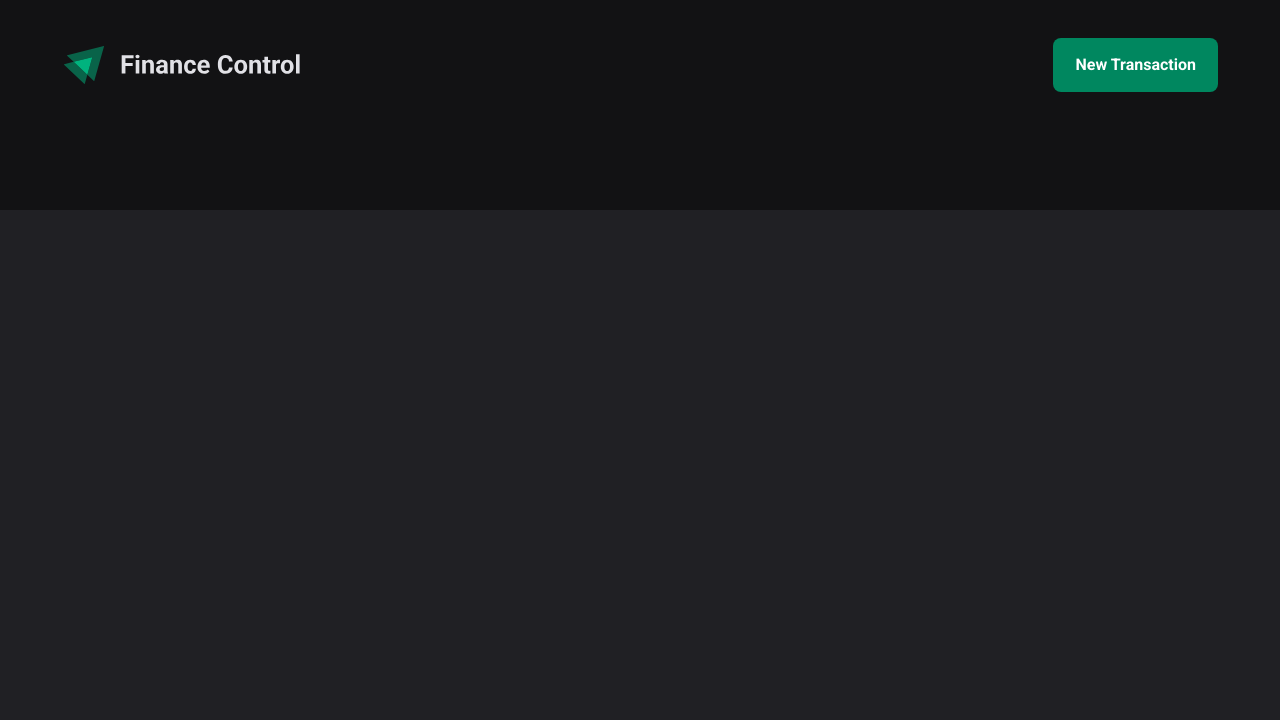
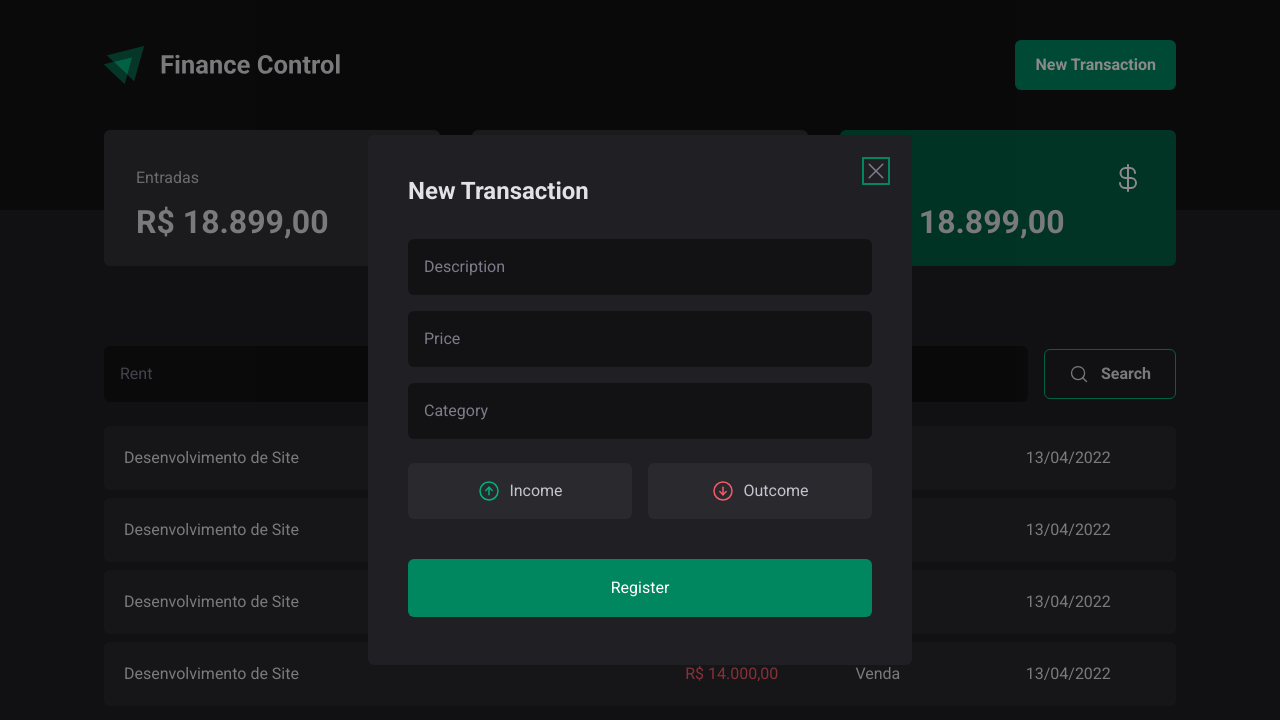
Before and after one commit to joaogabrielf/finance-control, a React (Vite) app: page / in a window 1280 px wide. Both pictures are taken after a click on the button "New Transaction". Shown: the top 720 px of the page. Built offline with nearby package versions, Linux system fonts and the light colour scheme.

Commit message:
feat: finishing interface

```diff
--- a/package.json
+++ b/package.json
@@ -10,6 +10,9 @@
     "preview": "vite preview"
   },
   "dependencies": {
+    "@radix-ui/react-dialog": "^1.0.4",
+    "@radix-ui/react-radio-group": "^1.1.3",
+    "phosphor-react": "^1.4.1",
     "react": "^18.2.0",
     "react-dom": "^18.2.0"
   },
--- a/src/App.tsx
+++ b/src/App.tsx
@@ -1,9 +1,9 @@
-import { Transactions } from './pages/Transactions'
+import { Home } from './pages/Home/Home'
 
 export function App() {
   return (
     <h1 className="">
-      <Transactions />
+      <Home />
     </h1>
   )
 }
--- a/src/components/Header.tsx
+++ b/src/components/Header.tsx
@@ -1,13 +1,20 @@
 import logo from '../assets/logo.svg'
+import * as Dialog from '@radix-ui/react-dialog'
+import { TransactionModal } from './TransactionModal'
 
 export function Header() {
   return (
     <header className="bg-gray-900 px-0 pb-[7.5rem] pt-10">
-      <div className="mx-auto my-0 flex w-full max-w-6xl items-center justify-between px-6 py-0">
+      <div className="mx-auto my-0 flex w-full max-w-[1120px] items-center justify-between px-6 py-0">
         <img src={logo} alt="" />
-        <button className="h-[50px] cursor-pointer rounded-[6px] border-0 bg-green-500 px-5 py-0 font-bold text-white transition-colors duration-300 hover:bg-green-700 hover:duration-100">
-          New Transaction
-        </button>
+        <Dialog.Root>
+          <Dialog.Trigger asChild>
+            <button className="h-[50px] cursor-pointer rounded-[6px] border-0 bg-green-500 px-5 py-0 font-bold text-white transition-colors duration-300 hover:bg-green-700 hover:duration-100">
+              New Transaction
+            </button>
+          </Dialog.Trigger>
+          <TransactionModal />
+        </Dialog.Root>
       </div>
     </header>
   )
--- /dev/null
+++ b/src/components/Summary.tsx
@@ -0,0 +1,32 @@
+import { ArrowCircleDown, ArrowCircleUp, CurrencyDollar } from 'phosphor-react'
+
+export function Summary() {
+  return (
+    <div className="grid translate-y-[-5rem] grid-cols-3 gap-8">
+      <div className="rounded-[6px] bg-gray-600 p-8">
+        <header className="flex items-center justify-between text-gray-300">
+          <span>Entradas</span>
+          <ArrowCircleUp size={32} color="#00b37e" />
+        </header>
+
+        <strong className="mt-4 block text-[2rem]">R$ 18.899,00</strong>
+      </div>
+      <div className="rounded-[6px] bg-gray-600 p-8">
+        <header className="flex items-center justify-between text-gray-300">
+          <span>Saídas</span>
+          <ArrowCircleDown size={32} color="#f75a68" />
+        </header>
+
+        <strong className="mt-4 block text-[2rem]">R$ 18.899,00</strong>
+      </div>
+      <div className="rounded-[6px] bg-green-700 p-8">
+        <header className="flex items-center justify-between text-gray-300">
+          <span>Total</span>
+          <CurrencyDollar size={32} color="#fff" />
+        </header>
+
+        <strong className="mt-4 block text-[2rem]">R$ 18.899,00</strong>
+      </div>
+    </div>
+  )
+}
--- /dev/null
+++ b/src/components/Transaction.tsx
@@ -0,0 +1,18 @@
+interface PriceHighlightProps {
+  variant: 'income' | 'outcome'
+}
+
+export function Transaction({ variant }: PriceHighlightProps) {
+  const color = variant === 'income' ? 'text-green-300' : 'text-red-300'
+
+  return (
+    <div className="flex w-full border-separate border-spacing-y-2">
+      <span className="flex-[4] rounded-l-[6px] bg-gray-700 p-5">
+        Desenvolvimento de Site
+      </span>
+      <span className={`flex-1 bg-gray-700 p-5 ${color}`}>R$ 14.000,00</span>
+      <span className="flex-1 bg-gray-700 p-5">Venda</span>
+      <span className="flex-1 rounded-r-[6px] bg-gray-700 p-5">13/04/2022</span>
+    </div>
+  )
+}
--- /dev/null
+++ b/src/components/TransactionModal.tsx
@@ -0,0 +1,68 @@
+import * as Dialog from '@radix-ui/react-dialog'
+import { ArrowCircleDown, ArrowCircleUp, X } from 'phosphor-react'
+import * as RadioGroup from '@radix-ui/react-radio-group'
+
+export function TransactionModal() {
+  return (
+    <Dialog.Portal>
+      <Dialog.Overlay className="fixed inset-0 h-full w-full bg-[#00000075] " />
+      <Dialog.Content className="fixed left-1/2 top-1/2 min-w-[34rem] -translate-x-1/2 -translate-y-1/2 rounded-[6px] bg-gray-800 p-10 pb-12">
+        <Dialog.Title className="text-2xl font-bold">
+          New Transaction
+        </Dialog.Title>
+
+        <Dialog.Close className="absolute right-6 top-6 cursor-pointer border-0 bg-transparent leading-none text-gray-500">
+          <X size={24} />
+        </Dialog.Close>
+
+        <form className="mt-8 flex flex-col gap-4">
+          <input
+            type="text"
+            placeholder="Description"
+            className="rounded-[6px] border-0 bg-gray-900 p-4 text-gray-300 placeholder:text-gray-500"
+          />
+          <input
+            type="text"
+            placeholder="Price"
+            className="rounded-[6px] border-0 bg-gray-900 p-4 text-gray-300 placeholder:text-gray-500"
+          />
+          <input
+            type="text"
+            placeholder="Category"
+            className="rounded-[6px] border-0 bg-gray-900 p-4 text-gray-300 placeholder:text-gray-500"
+          />
+
+          <RadioGroup.Root className="mt-2 grid grid-cols-2 gap-4">
+            <RadioGroup.Item
+              value="income"
+              className="group flex cursor-pointer items-center justify-center gap-2 rounded-[6px] border-0 bg-gray-700 p-4 text-gray-300 transition-colors data-[state=checked]:bg-green-500 data-[state=checked]:text-white data-[state=unchecked]:hover:bg-gray-600"
+            >
+              <ArrowCircleUp
+                size={24}
+                className="text-green-300 group-data-[state=checked]:text-white"
+              />
+              Income
+            </RadioGroup.Item>
+            <RadioGroup.Item
+              value="outcome"
+              className="group flex cursor-pointer items-center justify-center gap-2 rounded-[6px] border-0 bg-gray-700 p-4 text-gray-300 transition-colors data-[state=checked]:bg-red-500 data-[state=checked]:text-white data-[state=unchecked]:hover:bg-gray-600"
+            >
+              <ArrowCircleDown
+                size={24}
+                className="text-red-300 group-data-[state=checked]:text-white"
+              />
+              Outcome
+            </RadioGroup.Item>
+          </RadioGroup.Root>
+
+          <button
+            type="submit"
+            className="mt-6 h-[58px] cursor-pointer rounded-[6px] border-0 bg-green-500 px-5 py-0 text-white transition-colors duration-200 hover:bg-green-700"
+          >
+            Register
+          </button>
+        </form>
+      </Dialog.Content>
+    </Dialog.Portal>
+  )
+}
--- a/src/index.css
+++ b/src/index.css
@@ -4,7 +4,7 @@
 
 @layer base {
   * {
-    @apply m-0 p-0 box-content;
+    @apply m-0 p-0 box-border;
   }
 
   html, body {
--- /dev/null
+++ b/src/pages/Home/Components/SearchForm.tsx
@@ -0,0 +1,20 @@
+import { MagnifyingGlass } from 'phosphor-react'
+
+export function SearchForm() {
+  return (
+    <form className="flex items-center gap-4">
+      <input
+        type="text"
+        placeholder="Rent"
+        className="flex-1 rounded-[6px] border-0 bg-gray-900 p-4 text-green-300 placeholder:text-gray-500"
+      />
+      <button
+        type="submit"
+        className="flex items-center gap-3 rounded-[6px] border border-solid border-green-300 bg-transparent px-6 py-3 font-bold transition-colors duration-200 hover:border-green-500 hover:bg-green-500 hover:text-white"
+      >
+        <MagnifyingGlass size={20} />
+        Search
+      </button>
+    </form>
+  )
+}
--- /dev/null
+++ b/src/pages/Home/Home.tsx
@@ -0,0 +1,22 @@
+import { Header } from '../../components/Header'
+import { Summary } from '../../components/Summary'
+import { Transaction } from '../../components/Transaction'
+import { SearchForm } from './Components/SearchForm'
+
+export function Home() {
+  return (
+    <div className="">
+      <Header />
+      <div className="mx-auto my-0 w-full max-w-[1120px] px-6 py-0">
+        <Summary />
+        <SearchForm />
+        <main className="mt-6 flex flex-col gap-2">
+          <Transaction variant="income" />
+          <Transaction variant="income" />
+          <Transaction variant="outcome" />
+          <Transaction variant="outcome" />
+        </main>
+      </div>
+    </div>
+  )
+}
--- a/src/pages/Transactions.tsx
+++ /dev/null
@@ -1,9 +0,0 @@
-import { Header } from '../components/Header'
-
-export function Transactions() {
-  return (
-    <div className="">
-      <Header />
-    </div>
-  )
-}
--- a/tailwind.config.js
+++ b/tailwind.config.js
@@ -21,8 +21,9 @@ export default {
         700: '#015F43',
       },
       red: {
+        300: '#F75A68',
         500: '#AB222E',
-        700: '#AB222E',
+        700: '#7A1921',
       },
       yellow: {
         500: '#FBA94C',
```
Also changed, not shown: 1 other file (tests, documents, lock files or other folders).
